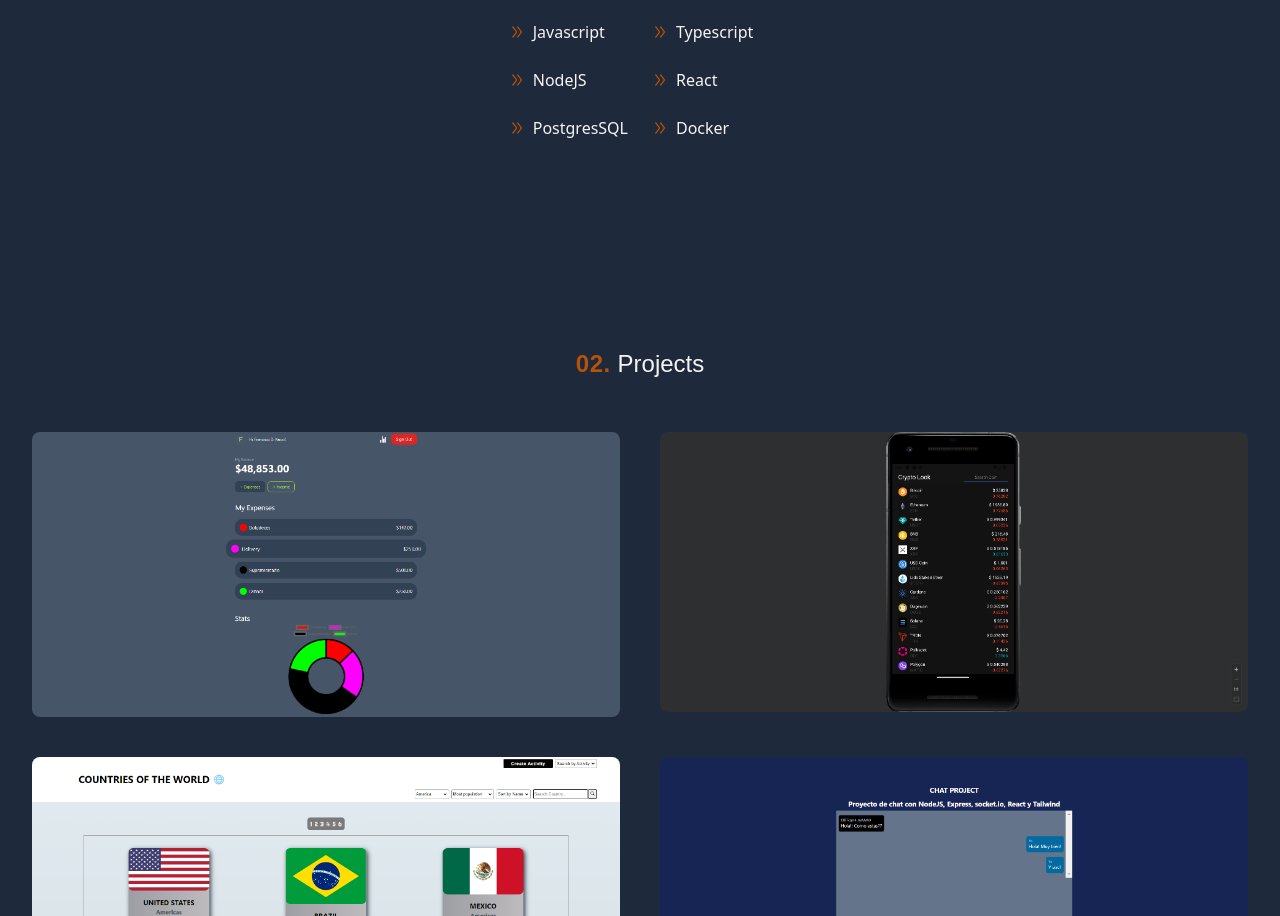
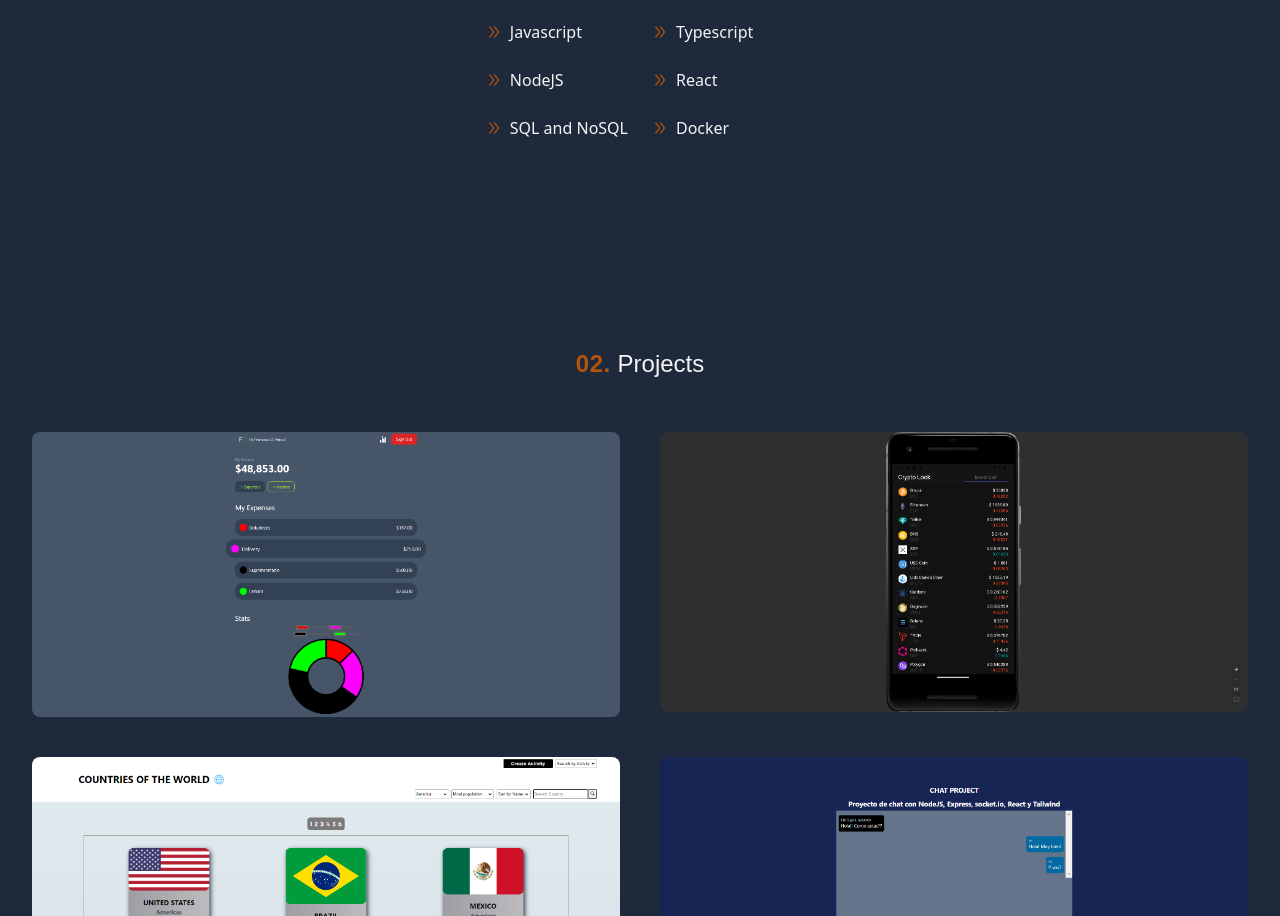
Before and after one commit to pacodinucci/portfolio, a Next.js app: page / in a window 1280 px wide. Shown: the part 1264-2180 px from the top of the page. Built offline with nearby package versions, Linux system fonts and the light colour scheme; a web font is replaced by a local one.

Commit message:
sql update

```diff
--- a/app/page.js
+++ b/app/page.js
@@ -86,7 +86,7 @@ export default function Home() {
                   <li className='flex gap-2 items-center'><AiOutlineDoubleRight className='text-amber-700'/><span>Typescript</span> </li>
                   <li className='flex gap-2 items-center'><AiOutlineDoubleRight className='text-amber-700'/><span>NodeJS</span> </li>
                   <li className='flex gap-2 items-center'><AiOutlineDoubleRight className='text-amber-700'/><span>React</span> </li>
-                  <li className='flex gap-2 items-center'><AiOutlineDoubleRight className='text-amber-700'/><span>PostgresSQL</span></li>
+                  <li className='flex gap-2 items-center'><AiOutlineDoubleRight className='text-amber-700'/><span>SQL and NoSQL</span></li>
                   <li className='flex gap-2 items-center'><AiOutlineDoubleRight className='text-amber-700'/><span>Docker</span></li>
                 </ul>
               </div>
```
